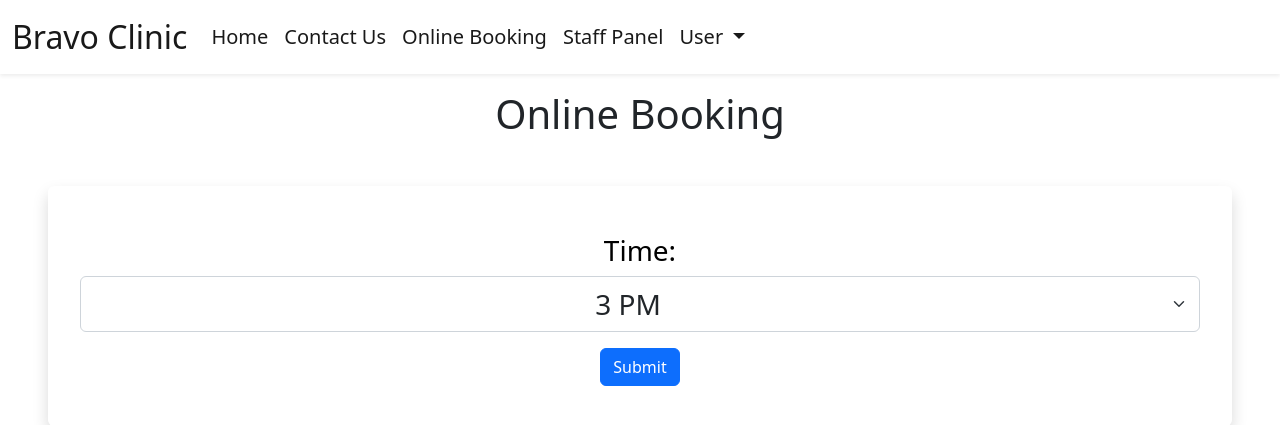
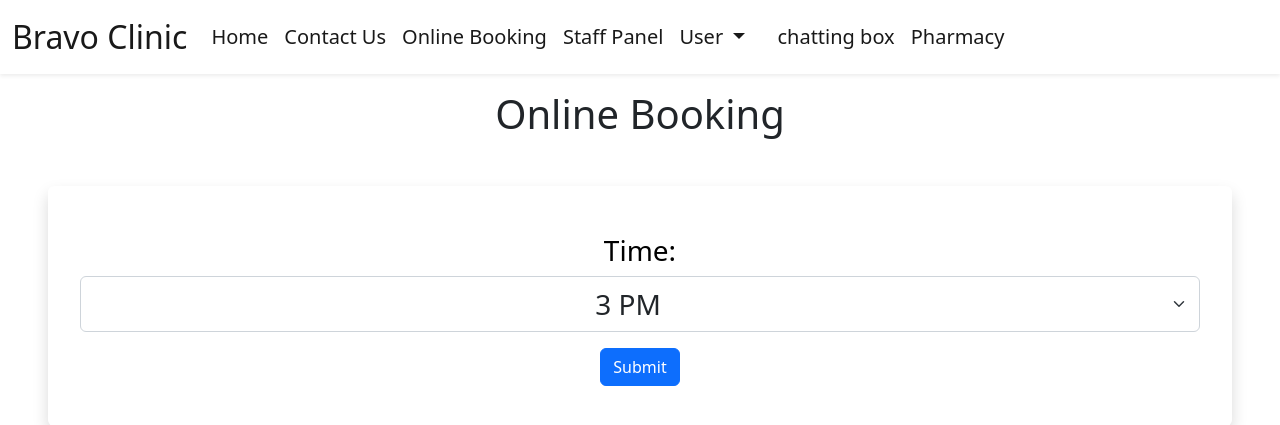
Before and after one commit to eslam7-star/cms, a Django app: a page that uses database/templates/layout.html in a window 1280 px wide. Shown: the top 425 px of the page. Run offline with Django 3.2, Linux system fonts and the light colour scheme; a user stored in the database is signed in; data comes from the database, SQL or seed files in the repository.

Commit message:
pharmacy

```diff
--- a/database/templates/layout.html
+++ b/database/templates/layout.html
@@ -46,13 +46,12 @@
                             </a>
                             <ul class="dropdown-menu  border zNav">
                               <li><a class="dropdown-item" href="{% url 'userPanel' %}">User Panel</a></li>
-                                <li><a class="dropdown-item" href="{%  url 'chatting_box' %}">chatting box</a></li>
-                                <li><a class="dropdown-item" href="{%  url 'pharmacy' %}">Pharmacy</a></li>
-
                               <li><hr class=""></li>
                               <li><a class="dropdown-item" href="{% url 'logout' %}">Sign Out</a></li>
                             </ul>
                         </li>
+                            <li><a class="nav-link active cHover" href="{%  url 'chatting_box' %}">chatting box</a></li>
+                            <li><a class="nav-link active cHover" href="{%  url 'pharmacy' %}">Pharmacy</a></li>
                         {% else %}
                         <li class="nav-item me-3">
                             <a class="nav-link active cHover" href="{% url 'register' %}">Sign in/Sign Up</a>
--- a/database/templates/pharmacy.html
+++ b/database/templates/pharmacy.html
@@ -55,7 +55,7 @@
 <body>
 
 <header>
-    <h1>Pharmacy Website</h1>
+    <h1>Pharmacy</h1>
 </header>
 
 <nav>
--- a/database/urls.py
+++ b/database/urls.py
@@ -11,5 +11,5 @@ urlpatterns = [
     path('user-update-submit/<int:id>', views.userUpdateSubmit, name='userUpdateSubmit'),
     path('staff-panel', views.staffPanel, name='staffPanel'),
     path('', views.chat_box, name='chatting_box'),
-    path('', views.pharmacy, name='pharmacy'),
+    path('pharmacy', views.pharmacy, name='pharmacy'),
 ]
```
